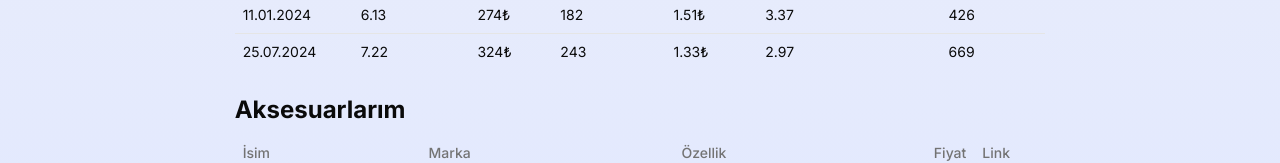
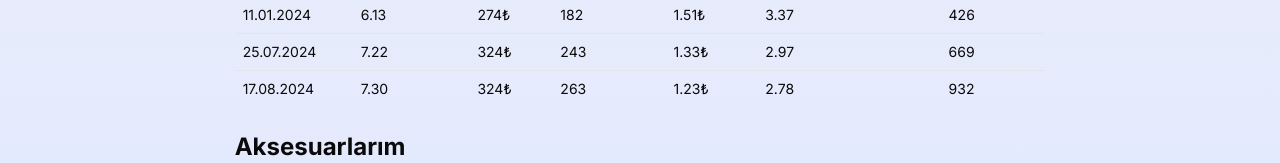
Before and after one commit to ekremkenter/mek-dev, a Next.js app: page /motor/rks-freccia-150 in a window 1280 px wide. Shown: the part 901-1064 px from the top of the page. Built offline with nearby package versions, Linux system fonts and the light colour scheme; no server answers.

Commit message:
Update consumptions.ts

```diff
--- a/src/app/motor/rks-freccia-150/_components/consumptions.ts
+++ b/src/app/motor/rks-freccia-150/_components/consumptions.ts
@@ -25,6 +25,12 @@ const consumptions: Consumption[] = [
     liters: 7.22,
     price: 324,
   },
+  {
+    date: dayjs("2024-08-17").toDate(),
+    km: 263,
+    liters: 7.3,
+    price: 324,
+  },
 ];
 
 export default consumptions;
```
